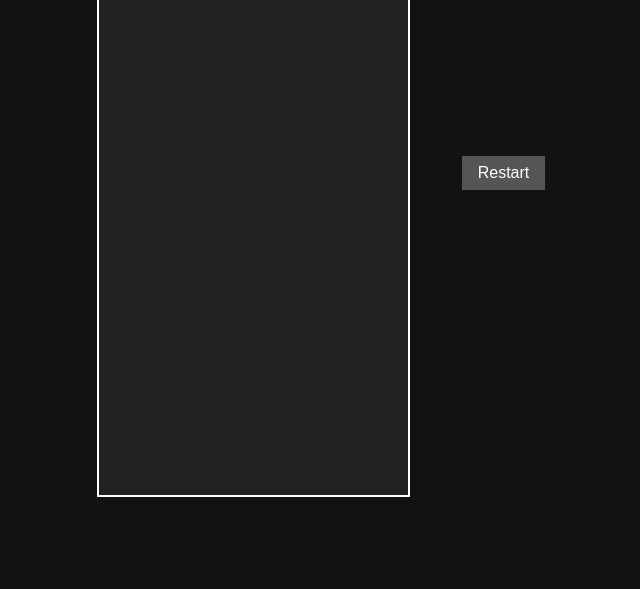
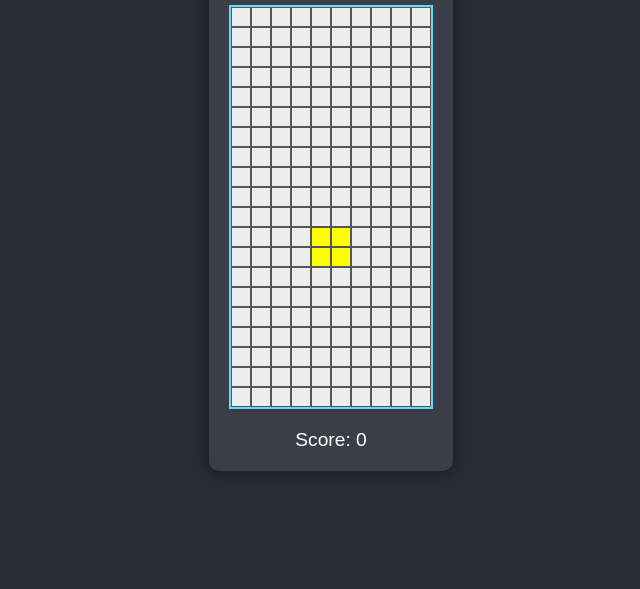
Before and after one commit to kokisuke/Tetris-game, a plain HTML site: page index.html in a window 1280 px wide. Shown: the part 211-800 px from the top of the page, without its empty margins (309-949 px from the left). Drawn offline with Linux system fonts and the light colour scheme.

Commit message:
Add files via upload

```diff
--- a/index.html
+++ b/index.html
@@ -1,26 +1,21 @@
 <!DOCTYPE html>
-<html lang="en">
+<html lang="ja">
 <head>
-  <meta charset="UTF-8" />
-  <meta name="viewport" content="width=device-width, initial-scale=1.0" />
-  <title>Tetris Game</title>
+    <meta charset="UTF-8">
+    <meta name="viewport" content="width=device-width, initial-scale=1.0">
+    <title>Tetris</title>
     <link rel="stylesheet" href="style.css">
 </head>
 <body>
-  <h1>Tetris Game</h1>
-  <div id="game-container">
-    <div>
+    <div class="game-container">
+        <h1>Tetris</h1>
         <div id="game-board"></div>
+        <div class="score-panel">
+            Score: <span id="score">0</span>
         </div>
-    <div>
-      <div class="score-info">
-        <p>Score: <span id="score">0</span></p>
-        <p>Level: <span id="level">1</span></p>
-      </div>
-      <h3>Next</h3>
-      <div id="next-board"></div>
+        <div id="game-over" class="hidden">
+            <h2>Game Over!</h2>
             <button id="restart-button">Restart</button>
-      <div id="game-over" class="hidden">Game Over</div>
         </div>
     </div>
     <script src="script.js"></script>
--- a/script.js
+++ b/script.js
@@ -1,60 +1,232 @@
-// JavaScript コード全文（Tetris-game の内容）
-// 長いため折りたたんで表記しますが、中身はキャンバスにあるものと全く同じです。
-// ↓ここからコピーして `script.js` に保存してください
+const COLS = 10;
 const ROWS = 20;
-const COLS = 10;
+const BLOCK_SIZE = 20;
+
+const board = [];
+for (let row = 0; row < ROWS; row++) {
+    board.push(Array(COLS).fill(0));
+}
+
 const TETROMINOS = {
-  I: [[0, 0, 0, 0], [1, 1, 1, 1], [0, 0, 0, 0], [0, 0, 0, 0]],
-  O: [[1, 1], [1, 1]],
-  T: [[0, 1, 0], [1, 1, 1], [0, 0, 0]],
-  S: [[0, 1, 1], [1, 1, 0], [0, 0, 0]],
-  Z: [[1, 1, 0], [0, 1, 1], [0, 0, 0]],
-  J: [[1, 0, 0], [1, 1, 1], [0, 0, 0]],
-  L: [[0, 0, 1], [1, 1, 1], [0, 0, 0]]
+    'I': [
+        [0, 0, 0, 0],
+        [1, 1, 1, 1],
+        [0, 0, 0, 0],
+        [0, 0, 0, 0]
+    ],
+    'J': [
+        [1, 0, 0],
+        [1, 1, 1],
+        [0, 0, 0]
+    ],
+    'L': [
+        [0, 0, 1],
+        [1, 1, 1],
+        [0, 0, 0]
+    ],
+    'O': [
+        [1, 1],
+        [1, 1]
+    ],
+    'S': [
+        [0, 1, 1],
+        [1, 1, 0],
+        [0, 0, 0]
+    ],
+    'T': [
+        [0, 1, 0],
+        [1, 1, 1],
+        [0, 0, 0]
+    ],
+    'Z': [
+        [1, 1, 0],
+        [0, 1, 1],
+        [0, 0, 0]
+    ]
 };
 
-let board = Array.from({ length: ROWS }, () => Array(COLS).fill(0));
-let currentTetromino, currentX, currentY;
-let nextTetromino;
-let score = 0, level = 1, lines = 0;
+const COLORS = {
+    'I': 'cyan',
+    'J': 'blue',
+    'L': 'orange',
+    'O': 'yellow',
+    'S': 'green',
+    'T': 'purple',
+    'Z': 'red'
+};
+
+let currentTetromino = null;
+let currentX = 0;
+let currentY = 0;
+let score = 0;
 let gameOver = false;
+
+const gameBoard = document.getElementById('game-board');
 const scoreDisplay = document.getElementById('score');
-const levelDisplay = document.getElementById('level');
+const gameOverDisplay = document.getElementById('game-over');
 const restartButton = document.getElementById('restart-button');
 
-// （以降すべてキャンバスの内容と同じです）
-function drawBoard() { /* ... */ }
-function drawTetromino() { /* ... */ }
-function getTetrominoName(tetromino) { /* ... */ }
-function generateTetromino() { /* ... */ }
-function drawNext() { /* ... */ }
-function getRandomTetromino() { /* ... */ }
-function checkCollision(tetromino, x, y) { /* ... */ }
-function mergeTetromino() { /* ... */ }
-function clearLines() { /* ... */ }
-function moveTetromino(dx, dy) { /* ... */ }
-function rotateTetromino() { /* ... */ }
+function drawBoard() {
+    gameBoard.innerHTML = '';
+    for (let row = 0; row < ROWS; row++) {
+        for (let col = 0; col < COLS; col++) {
+            const cell = document.createElement('div');
+            cell.classList.add('tetromino');
+            if (board[row][col] !== 0) {
+                cell.style.backgroundColor = COLORS[board[row][col]];
+            }
+            gameBoard.appendChild(cell);
+        }
+    }
+}
+
+function generateTetromino() {
+    const tetrominoTypes = Object.keys(TETROMINOS);
+    const randomType = tetrominoTypes[Math.floor(Math.random() * tetrominoTypes.length)];
+    currentTetromino = TETROMINOS[randomType];
+    currentX = Math.floor(COLS / 2) - Math.floor(currentTetromino[0].length / 2);
+    currentY = 0;
+
+    if (checkCollision(currentTetromino, currentX, currentY)) {
+        gameOver = true;
+        gameOverDisplay.classList.remove('hidden');
+    }
+}
+
+function drawTetromino() {
+    for (let row = 0; row < currentTetromino.length; row++) {
+        for (let col = 0; col < currentTetromino[row].length; col++) {
+            if (currentTetromino[row][col] !== 0) {
+                const boardX = currentX + col;
+                const boardY = currentY + row;
+                if (boardY >= 0 && boardY < ROWS && boardX >= 0 && boardX < COLS) {
+                    const cellIndex = boardY * COLS + boardX;
+                    const cell = gameBoard.children[cellIndex];
+                    cell.style.backgroundColor = COLORS[Object.keys(TETROMINOS).find(key => TETROMINOS[key] === currentTetromino)];
+                }
+            }
+        }
+    }
+}
+
+function checkCollision(tetromino, x, y) {
+    for (let row = 0; row < tetromino.length; row++) {
+        for (let col = 0; col < tetromino[row].length; col++) {
+            if (tetromino[row][col] !== 0) {
+                const boardX = x + col;
+                const boardY = y + row;
+
+                if (boardX < 0 || boardX >= COLS || boardY >= ROWS) {
+                    return true; // 壁または床との衝突
+                }
+                if (boardY < 0) {
+                    continue; // ゲームボードの上端より上は無視
+                }
+                if (board[boardY][boardX] !== 0) {
+                    return true; // 他のブロックとの衝突
+                }
+            }
+        }
+    }
+    return false;
+}
+
+function mergeTetromino() {
+    for (let row = 0; row < currentTetromino.length; row++) {
+        for (let col = 0; col < currentTetromino[row].length; col++) {
+            if (currentTetromino[row][col] !== 0) {
+                const boardX = currentX + col;
+                const boardY = currentY + row;
+                if (boardY >= 0 && boardY < ROWS && boardX >= 0 && boardX < COLS) {
+                    board[boardY][boardX] = Object.keys(TETROMINOS).find(key => TETROMINOS[key] === currentTetromino);
+                }
+            }
+        }
+    }
+}
+
+function clearLines() {
+    let linesCleared = 0;
+    for (let row = ROWS - 1; row >= 0; row--) {
+        if (board[row].every(cell => cell !== 0)) {
+            board.splice(row, 1);
+            board.unshift(Array(COLS).fill(0));
+            linesCleared++;
+            row++; // 行を削除したので、同じ行を再度チェック
+        }
+    }
+    if (linesCleared > 0) {
+        score += linesCleared * 100; // スコア加算
+        scoreDisplay.textContent = score;
+    }
+}
+
+function moveTetromino(dx, dy) {
+    if (gameOver) return;
+
+    if (!checkCollision(currentTetromino, currentX + dx, currentY + dy)) {
+        currentX += dx;
+        currentY += dy;
+    } else if (dy > 0) { // 下に移動して衝突した場合
+        mergeTetromino();
+        clearLines();
+        generateTetromino();
+    }
+    drawBoard();
+    drawTetromino();
+}
+
+function rotateTetromino() {
+    if (gameOver) return;
+
+    const originalTetromino = currentTetromino;
+    const rotatedTetromino = [];
+    for (let i = 0; i < originalTetromino[0].length; i++) {
+        rotatedTetromino.push([]);
+        for (let j = originalTetromino.length - 1; j >= 0; j--) {
+            rotatedTetromino[i].push(originalTetromino[j][i]);
+        }
+    }
+
+    if (!checkCollision(rotatedTetromino, currentX, currentY)) {
+        currentTetromino = rotatedTetromino;
+    }
+    drawBoard();
+    drawTetromino();
+}
 
 document.addEventListener('keydown', e => {
-  if (gameOver) return;
-  switch (e.key) {
-    case 'ArrowLeft': moveTetromino(-1, 0); break;
-    case 'ArrowRight': moveTetromino(1, 0); break;
-    case 'ArrowDown': moveTetromino(0, 1); break;
-    case 'ArrowUp': rotateTetromino(); break;
-  }
+    if (gameOver) return;
+
+    switch (e.key) {
+        case 'ArrowLeft':
+            moveTetromino(-1, 0);
+            break;
+        case 'ArrowRight':
+            moveTetromino(1, 0);
+            break;
+        case 'ArrowDown':
+            moveTetromino(0, 1);
+            break;
+        case 'ArrowUp':
+            rotateTetromino();
+            break;
+    }
 });
 
 function gameLoop() {
-  if (gameOver) return;
-  moveTetromino(0, 1);
-  setTimeout(gameLoop, Math.max(100, 600 - level * 50));
+    if (gameOver) return;
+
+    moveTetromino(0, 1); // 自動落下
+    setTimeout(gameLoop, 500); // 500msごとに落下
 }
 
-restartButton.addEventListener('click', () => location.reload());
+restartButton.addEventListener('click', () => {
+    location.reload(); // ページをリロードしてゲームを再開
+});
 
+// Initial setup
 generateTetromino();
 drawBoard();
 drawTetromino();
 gameLoop();
-// ↑ここまでを `script.js` に保存してください
--- a/style.css
+++ b/style.css
@@ -1,77 +1,77 @@
 body {
-  background: #121212;
-  color: white;
-  font-family: Arial, sans-serif;
-  text-align: center;
-  margin: 0;
-  padding: 0;
+    display: flex;
+    justify-content: center;
+    align-items: center;
+    min-height: 100vh;
+    margin: 0;
+    background-color: #282c34;
+    color: #fff;
+    font-family: 'Arial', sans-serif;
+}
+
+.game-container {
+    text-align: center;
+    background-color: #3a3f47;
+    padding: 20px;
+    border-radius: 10px;
+    box-shadow: 0 0 15px rgba(0, 0, 0, 0.5);
 }
 
 h1 {
-  margin-top: 1rem;
-}
-
-#game-container {
-  display: flex;
-  justify-content: center;
-  align-items: flex-start;
-  margin-top: 2rem;
-  gap: 2rem;
+    color: #61dafb;
+    margin-bottom: 20px;
 }
 
 #game-board {
-  display: grid;
-  grid-template-columns: repeat(10, 30px);
-  grid-template-rows: repeat(20, 30px);
-  gap: 1px;
-  background-color: #222;
-  border: 2px solid #fff;
+    display: grid;
+    grid-template-columns: repeat(10, 20px);
+    grid-template-rows: repeat(20, 20px);
+    width: 200px;
+    height: 400px;
+    background-color: #000;
+    border: 2px solid #61dafb;
+    margin: 0 auto;
 }
 
-#next-board {
-  display: grid;
-  grid-template-columns: repeat(4, 30px);
-  grid-template-rows: repeat(4, 30px);
-  gap: 1px;
-  margin: 1rem auto;
+.score-panel {
+    margin-top: 20px;
+    font-size: 1.2em;
 }
 
+#game-over {
+    margin-top: 20px;
+}
+
+#game-over.hidden {
+    display: none;
+}
+
+#restart-button {
+    background-color: #61dafb;
+    color: #282c34;
+    border: none;
+    padding: 10px 20px;
+    font-size: 1em;
+    border-radius: 5px;
+    cursor: pointer;
+    transition: background-color 0.3s ease;
+}
+
+#restart-button:hover {
+    background-color: #4fa3d1;
+}
+
+/* Tetromino styles */
 .tetromino {
-  background-color: gray;
+    background-color: #eee;
+    border: 1px solid #555;
+    box-sizing: border-box;
 }
 
 .I { background-color: cyan; }
 .O { background-color: yellow; }
 .T { background-color: purple; }
-.S { background-color: limegreen; }
+.S { background-color: green; }
 .Z { background-color: red; }
 .J { background-color: blue; }
 .L { background-color: orange; }
-
-.score-info {
-  margin-top: 1rem;
-}
-
-#restart-button {
-  margin-top: 1rem;
-  padding: 0.5rem 1rem;
-  font-size: 1rem;
-  background-color: #555;
-  color: white;
-  border: none;
-  cursor: pointer;
-}
-
-#restart-button:hover {
-  background-color: #777;
-}
-
-#game-over {
-  margin-top: 1rem;
-  font-size: 1.5rem;
-  color: red;
-}
-
-.hidden {
-  display: none;
-}
```
Lines whose indentation alone changed are shown as unchanged.
